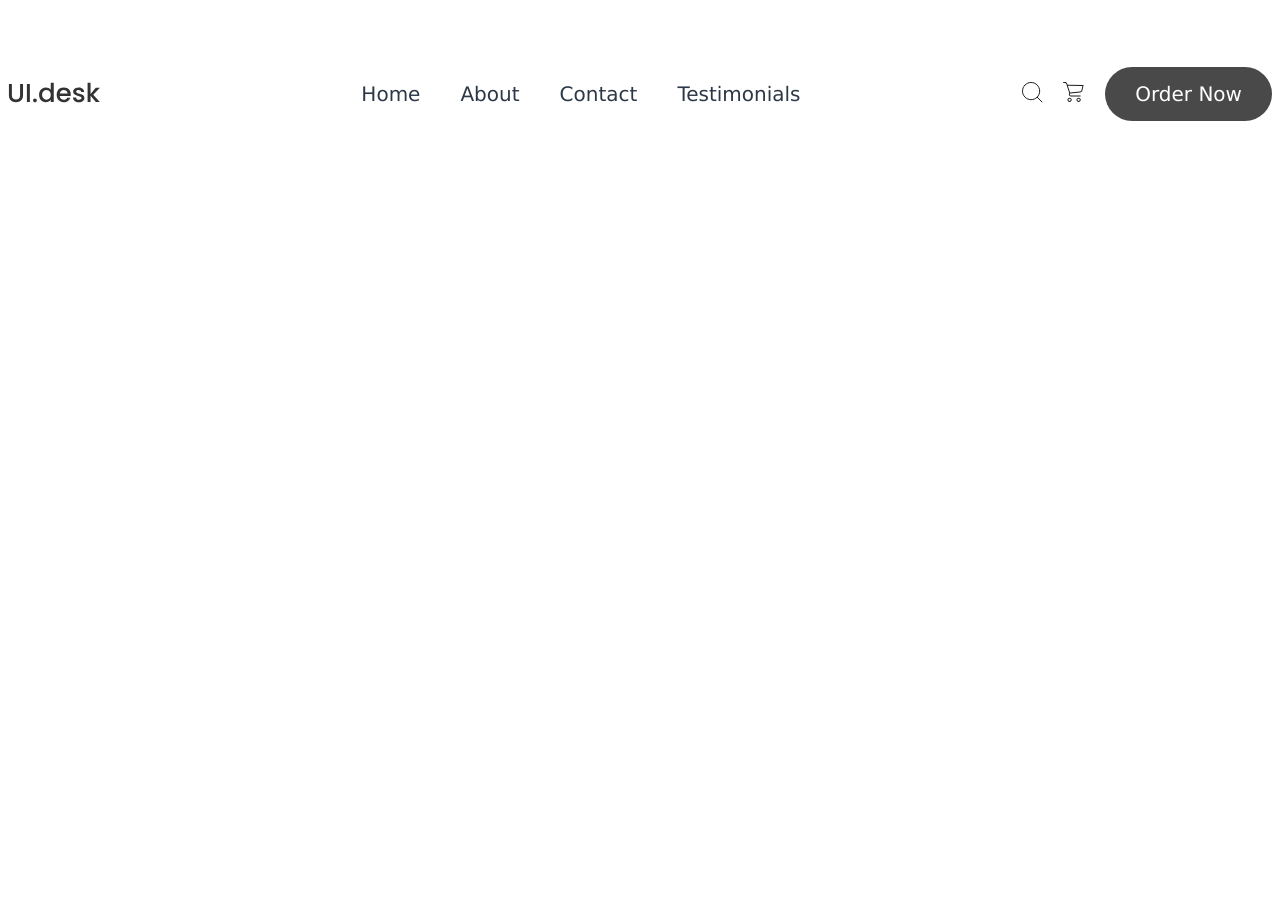
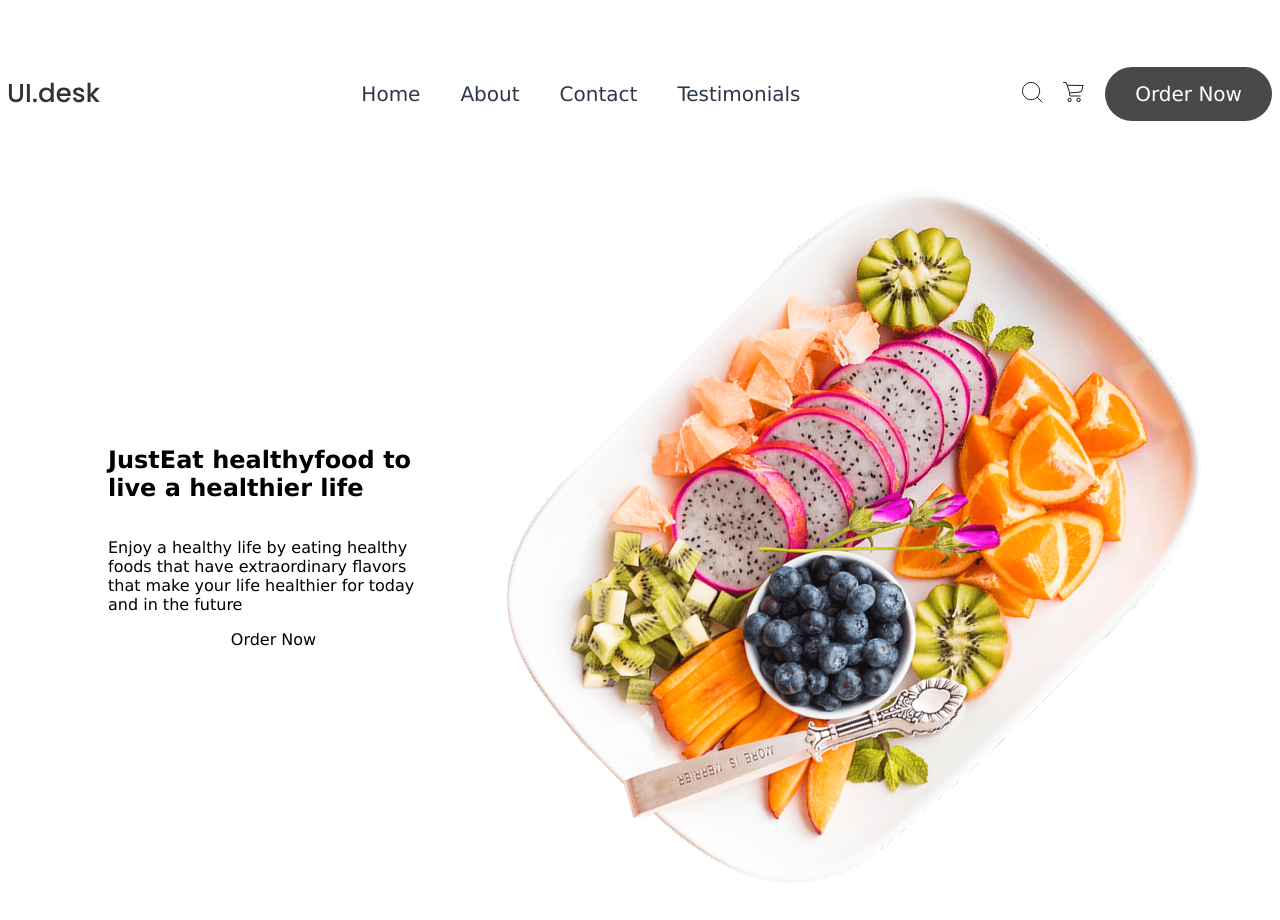
Before and after one commit to ggenka/healthy_food, a website: page index.html in a window 1280 px wide. Before the commit the page ends 800 px from the top, so only its background shows below. Drawn offline with Linux system fonts and the light colour scheme; a small style sheet from the web is missing.

Commit message:
added section hero

```diff
--- a/index.html
+++ b/index.html
@@ -34,6 +34,25 @@
         </form>
         <a href="#" class="header__batton">Order Now</a>
     </header>
+
+    <container class="container">
+        <section class="hero">
+            <div class="hero__content">
+                <img src="./images/hero-Image.jpg" alt="" class="hero__img">
+                <div class="hero__text">
+                    <h1 class="hero__text-title">
+                        Just<span>Eat healthy</span>food to live a healthier life
+                    </h1>
+                    <p class="hero__text-description">
+                        Enjoy a healthy life by eating healthy foods that have extraordinary flavors that make your life healthier for today and in the future
+                    </p>
+                    <a href="" class="hero__text-button">Order Now</a>
+                </div>
+            </div>
+
+        </section>
+    </container>
+
 </container>
 </body>
 </html>
--- a/style/style.css
+++ b/style/style.css
@@ -21,6 +21,7 @@ ul, li {
     display: flex;
     justify-content: center;
     align-items: center;
+    flex-wrap: wrap;
 }
 
 .header {
@@ -82,3 +83,18 @@ ul, li {
         color: #5fb848;
     }
 }
+
+.hero__content{
+    width: 100%;
+    display: flex;
+    justify-content: center;
+    align-items: center;
+    flex-direction: row-reverse;
+}
+
+.hero__text{
+    display: flex;
+    flex-direction: column;
+    align-items: center;
+    margin-left: 100px;
+}
```
Also changed, not shown: images/hero-Image.jpg (added).
